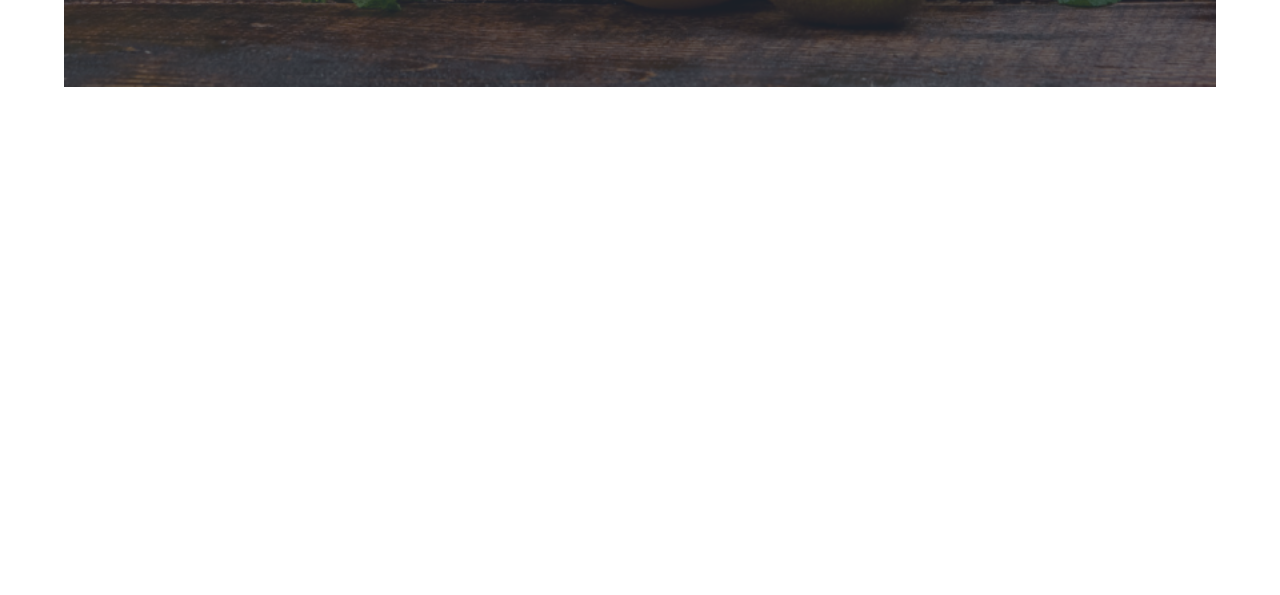
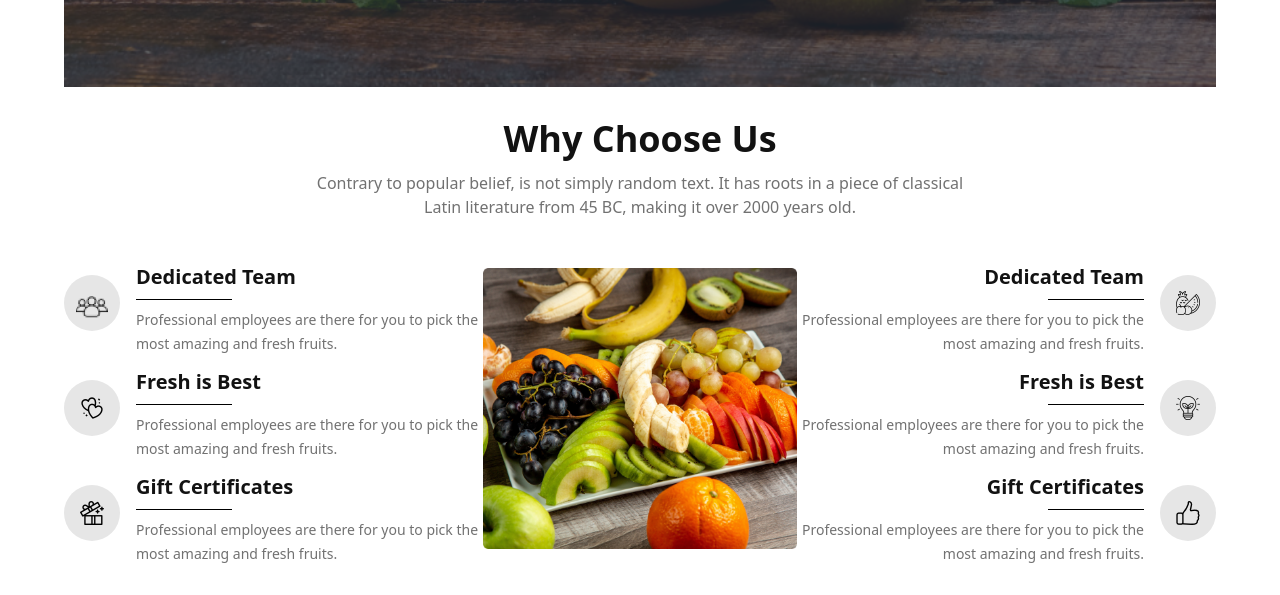
Before and after one commit to Rowshan-A-Tripti/fruits-assignmnet, a plain HTML site: page index.html in a window 1280 px wide. Shown: the part 1895-2490 px from the top of the page. Before the commit the page ends 1982 px from the top, so only its background shows below. Drawn offline with nearby package versions, Linux system fonts and the light colour scheme.

Commit message:
added footer

```diff
--- a/index.html
+++ b/index.html
@@ -291,9 +291,180 @@
       </div>
     </section>
     <section>
+      <div class="text-center">
+        <h3 class="mb-3 mt-8 text-4xl font-extrabold text-[#121212]">
+          Why Choose Us
+        </h3>
+        <p class="text-base font-medium text-[#12121299]">
+          Contrary to popular belief, is not simply random text. It has roots
+          in a piece of classical <br />
+          Latin literature from 45 BC, making it over 2000 years old.
+        </p>
+      </div>
+      <!-- Text and Image container -->
+      <div class="my-8 grid mx-auto w-[90%] lg:flex">
+        <!-- container 01 -->
+        <div>
+          <div class="flex items-center gap-4">
+            <div
+              class="h-14 w-14 flex-none items-center rounded-full bg-[#1212121a]"
+            >
+              <img
+                src="./images/icon/group.png"
+                alt=""
+                class="relative top-4 mx-auto"
+              />
+            </div>
+            <div class="">
+              <h3 class="mt-3 pb-2 text-xl font-extrabold text-[#121212]">
+                Dedicated Team
+              </h3>
+              <hr class="w-24 border-black pb-2" />
+              <p class="text-[14px] font-medium leading-6 text-[#12121299]">
+                Professional employees are there for you to pick the most
+                amazing and fresh fruits.
+              </p>
+            </div>
+          </div>
+          <div class="flex items-center gap-4">
+            <div
+              class="h-14 w-14 flex-none items-center rounded-full bg-[#1212121a]"
+            >
+              <img
+                src="./images/icon/heart.png"
+                alt=""
+                class="relative top-4 mx-auto"
+              />
+            </div>
+            <div class="">
+              <h3 class="mt-3 pb-2 text-xl font-extrabold text-[#121212]">
+                Fresh is Best
+              </h3>
+              <hr class="w-24 border-black pb-2" />
+              <p class="text-[14px] font-medium leading-6 text-[#12121299]">
+                Professional employees are there for you to pick the most
+                amazing and fresh fruits.
+              </p>
+            </div>
+          </div>
+          <div class="flex items-center gap-4">
+            <div
+              class="h-14 w-14 flex-none items-center rounded-full bg-[#1212121a]"
+            >
+              <img
+                src="./images/icon/open-box.png"
+                alt=""
+                class="relative top-4 mx-auto"
+              />
+            </div>
+            <div class="">
+              <h3 class="mt-3 pb-2 text-xl font-extrabold text-[#121212]">
+                Gift Certificates
+              </h3>
+              <hr class="w-24 border-black pb-2" />
+              <p class="text-[14px] font-medium leading-6 text-[#12121299]">
+                Professional employees are there for you to pick the most
+                amazing and fresh fruits.
+              </p>
+            </div>
+          </div>
+        </div>
+        <!-- container 02 -->
+        <div class="flex items-center">
+          <img src="./images/whychoose1.png" alt="" />
+        </div>
+        <!-- container 03 -->
+        <div>
+          <div class="flex flex-row-reverse items-center gap-4">
+            <div
+              class="h-14 w-14 flex-none items-center rounded-full bg-[#1212121a]"
+            >
+              <img
+                src="./images/icon/fruit.png"
+                alt=""
+                class="relative top-4 mx-auto"
+              />
+            </div>
+            <div class="text-right">
+              <h3 class="mt-3 pb-2 text-xl font-extrabold text-[#121212]">
+                Dedicated Team
+              </h3>
 
+              <hr class="ms-auto flex w-24 border-black pb-2" />
+
+              <p class="text-[14px] font-medium leading-6 text-[#12121299]">
+                Professional employees are there for you to pick the most
+                amazing and fresh fruits.
+              </p>
+            </div>
+          </div>
+          <div class="flex flex-row-reverse items-center gap-4">
+            <div
+              class="h-14 w-14 flex-none items-center rounded-full bg-[#1212121a]"
+            >
+              <img
+                src="./images/icon/eco-light.png"
+                alt=""
+                class="relative top-4 mx-auto"
+              />
+            </div>
+            <div class="text-right">
+              <h3 class="mt-3 pb-2 text-xl font-extrabold text-[#121212]">
+                Fresh is Best
+              </h3>
+              <hr class="ms-auto w-24 border-black pb-2" />
+              <p class="text-[14px] font-medium leading-6 text-[#12121299]">
+                Professional employees are there for you to pick the most
+                amazing and fresh fruits.
+              </p>
+            </div>
+          </div>
+          <div class="flex flex-row-reverse items-center gap-4">
+            <div
+              class="h-14 w-14 flex-none items-center rounded-full bg-[#1212121a]"
+            >
+              <img
+                src="./images/icon/like.png"
+                alt=""
+                class="relative top-4 mx-auto"
+              />
+            </div>
+            <div class="text-right">
+              <h3 class="mt-3 pb-2 text-xl font-extrabold text-[#121212]">
+                Gift Certificates
+              </h3>
+              <hr class="ms-auto w-24 border-black pb-2" />
+              <p class="text-[14px] font-medium leading-6 text-[#12121299]">
+                Professional employees are there for you to pick the most
+                amazing and fresh fruits.
+              </p>
+            </div>
+          </div>
+        </div>
+      </div>
     </section>
   </main>
 
+  <footer class="bg-black">
+
+    <div class="grid justify-center pt-20 pb-12 lg:flex">
+      <img src="./images/logo.png" />
+      <h3 class="text-white font-semibold text-4xl pt-2">Fruit Burst</h3>
+    </div>
+    <div>
+      <p></p>
+      <p></p>
+      <p></p>
+      <p></p>
+      <p></p>
+      <p></p>
+
+    </div>
+    <div>
+
+    </div>
+
+  </footer>
+
 </body>
 </html>
```
Also changed, not shown: images/icon/eco-light.png (added), images/icon/fruit.png (added), images/icon/group.png (added), images/icon/heart.png (added), images/icon/like.png (added), images/icon/open-box.png (added).
